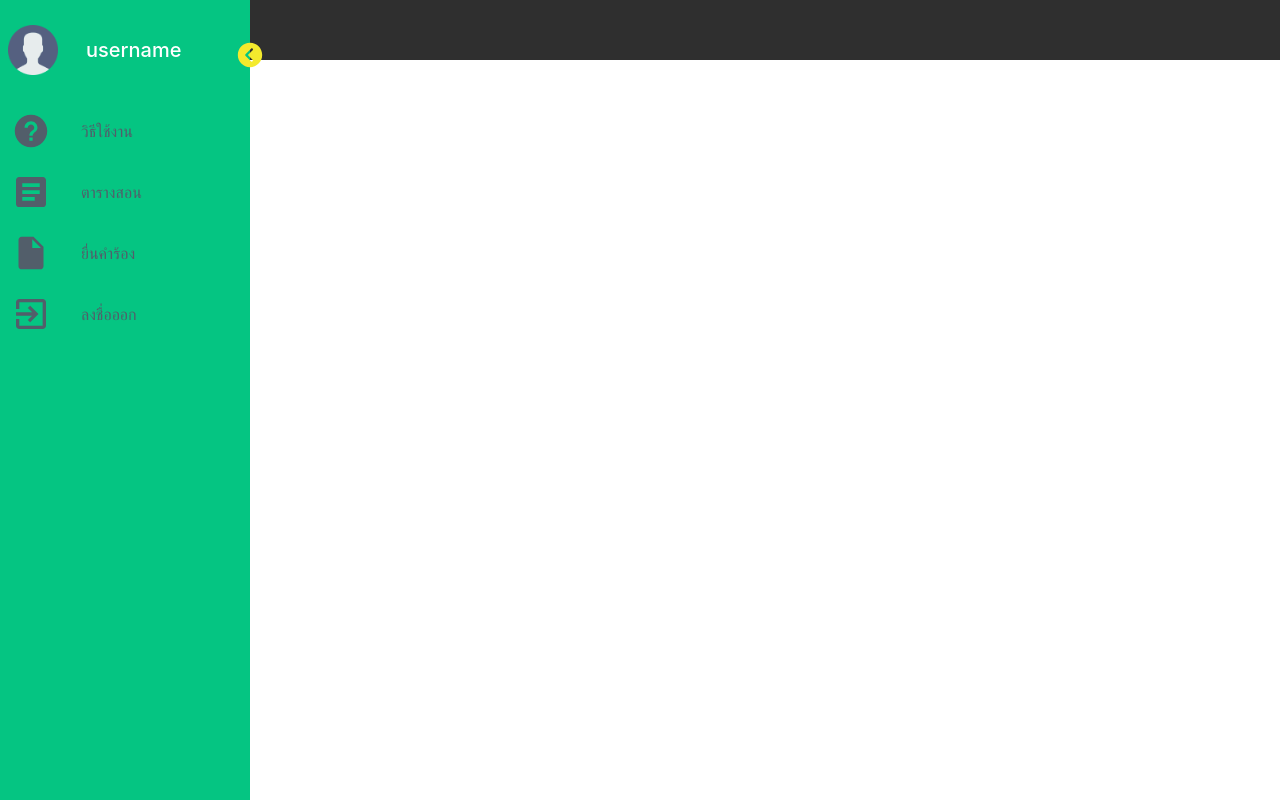
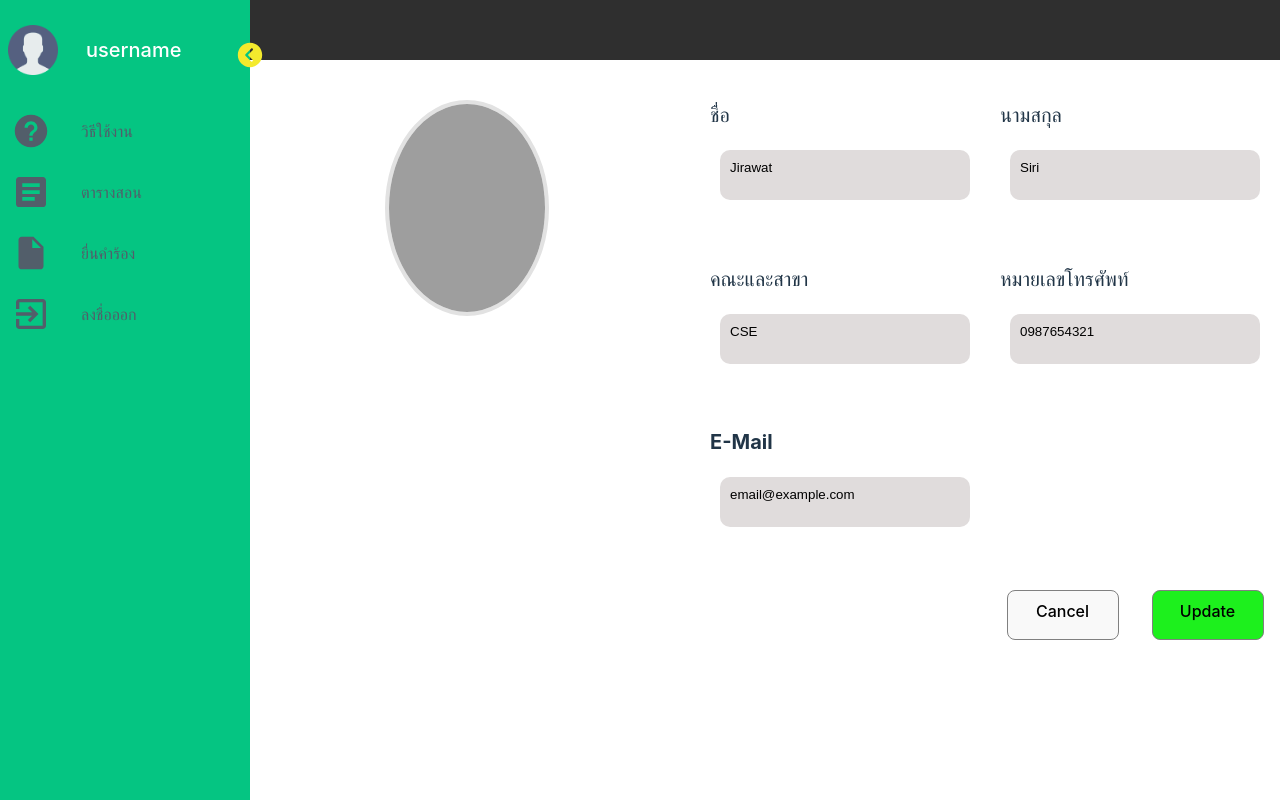
Before and after one commit to nattakit2543/SE-Final, a React (Vite) app in the folder SE_PROJ_2/: page /teacher/userInfo/editProfile in a window 1280 px wide. Built offline with nearby package versions, Linux system fonts and the light colour scheme; grey boxes are pictures that could not be loaded.

Commit message:
เชื่อมหน้า userInfo

```diff
--- a/SE_PROJ_2/src/pages/1Admin/AdminApp.jsx
+++ b/SE_PROJ_2/src/pages/1Admin/AdminApp.jsx
@@ -6,7 +6,8 @@ import EditTheCourseTem from './EditTheCourseTem';
 import SubjectManager from './SubjectManager';
 import UserInfo from '../UserInfo/UserInfo';
 import NavSidebarA from './layoutA/NavSidebarA';
-import CheckRequests from './CheckRequests'; // Import the new component
+import EditeProfile from '../UserInfo/EditeProfile';
+import CheckRequests from './CheckRequests';
 import './AdminApp.css';
 
 const AdminApp = () => {
@@ -32,6 +33,7 @@ const AdminApp = () => {
                     <Route path="subjectManager" element={<SubjectManager />} />
                     <Route path="userInfo" element={<UserInfo />} />
                     <Route path="checkRequests" element={<CheckRequests />} />
+                    <Route path="userInfo/editProfile" element={<EditeProfile />} />
                 </Routes>
             </div>
         </div>
--- a/SE_PROJ_2/src/pages/2Teacher/TeacherApp.jsx
+++ b/SE_PROJ_2/src/pages/2Teacher/TeacherApp.jsx
@@ -4,6 +4,7 @@ import HowToUseT from './HowToUseT';
 import SchTable from './SchTable';
 import ReqSub from './ReqSub';
 import UserInfo from '../UserInfo/UserInfo';
+import EditeProfile from '../UserInfo/EditeProfile';
 import NavSidebarT from './layoutT/NavSidebarT';
 import './TeacherApp.css';
 
@@ -28,6 +29,7 @@ const TeacherApp = () => {
           <Route path="schTable" element={<SchTable />} />
           <Route path="reqSub" element={<ReqSub />} />
           <Route path="userInfo" element={<UserInfo />} />
+          <Route path="userInfo/editProfile" element={<EditeProfile />} />
         </Routes>
       </div>
     </div>
--- /dev/null
+++ b/SE_PROJ_2/src/pages/UserInfo/EditeProfile.jsx
@@ -0,0 +1,139 @@
+import React, { useState, useEffect } from 'react';
+import { useNavigate } from 'react-router-dom';
+import './UserInfo.css';
+
+function EditeProfile() {
+    const [firstName, setFirstName] = useState('');
+    const [lastName, setLastName] = useState('');
+    const [branchFaculty, setBranchFaculty] = useState('');
+    const [phoneNumber, setPhoneNumber] = useState('');
+    const [eMail, setEMail] = useState('');
+    const [imageUrl, setImageUrl] = useState(null);
+    const navigate = useNavigate();
+
+    useEffect(() => {
+        setFirstName('Jirawat');
+        setLastName('Siri');
+        setBranchFaculty('CSE');
+        setPhoneNumber('0987654321');
+        setEMail('email@example.com');
+    }, []);
+
+    const handleImageChange = (e) => {
+        const file = e.target.files[0];
+        if (file && file.type.substr(0, 5) === "image") {
+            const reader = new FileReader();
+            reader.onloadend = () => {
+                setImageUrl(reader.result);
+            };
+            reader.readAsDataURL(file);
+        } else {
+            console.log("Not an image file");
+        }
+    };
+
+    const triggerFileInputClick = () => {
+        document.getElementById('imageInput').click();
+    };
+
+    const handleCancel = () => {
+        navigate('../userInfo');
+    };
+
+    const handleUpdate = () => {
+        navigate('../userInfo');
+    };
+
+    return (
+        <div className="ProfilePage">
+            <div className="UserProfile">
+                <div className="container">
+                    <img className="PictureProfile"
+                        style={{ borderRadius: '100%'}}
+                        src={imageUrl || 'path_to_default_image.jpg'}
+                        alt="Profile"
+                        onClick={triggerFileInputClick}
+                    />
+                    <input
+                        id="imageInput"
+                        type="file"
+                        hidden
+                        onChange={handleImageChange}
+                    />
+                </div>
+                <div className="Information">
+                    <div className="TextSpace">
+                        <p className="TextTitle">ชื่อ</p>
+                        <div className="TextBox">
+                            <input
+                                type="text"
+                                className="NameText"
+                                value={firstName}
+                                onChange={(e) => setFirstName(e.target.value)}
+                                style={{ backgroundColor: 'transparent', border: 'none', outline: 'none' }}
+                            />
+                        </div>
+                    </div>
+                    <div className="TextSpace">
+                        <p className="TextTitle">นามสกุล</p>
+                        <div className="TextBox">
+                            <input
+                                type="text"
+                                className="NameText"
+                                value={lastName}
+                                onChange={(e) => setLastName(e.target.value)}
+                                style={{ backgroundColor: 'transparent', border: 'none', outline: 'none' }}
+                            />
+                        </div>
+                    </div>
+                    <div className="TextSpace">
+                        <p className="TextTitle">คณะและสาขา</p>
+                        <div className="TextBox">
+                            <input
+                                type="text"
+                                className="NameText"
+                                value={branchFaculty}
+                                onChange={(e) => setBranchFaculty(e.target.value)}
+                                style={{ backgroundColor: 'transparent', border: 'none', outline: 'none' }}
+                            />
+                        </div>
+                    </div>
+                    <div className="TextSpace">
+                        <p className="TextTitle">หมายเลขโทรศัพท์</p>
+                        <div className="TextBox">
+                            <input
+                                type="text"
+                                className="NameText"
+                                value={phoneNumber}
+                                onChange={(e) => setPhoneNumber(e.target.value)}
+                                style={{ backgroundColor: 'transparent', border: 'none', outline: 'none' }}
+                            />
+                        </div>
+                    </div>
+                    <div className="TextSpace">
+                        <p className="TextTitle">E-Mail</p>
+                        <div className="TextBox">
+                            <input
+                                type="email"
+                                className="NameText"
+                                value={eMail}
+                                onChange={(e) => setEMail(e.target.value)}
+                                style={{ backgroundColor: 'transparent', border: 'none', outline: 'none' }}
+                            />
+                        </div>
+                    </div>
+                    <div className="EditingBox">
+                        <button className='CancelButton' onClick={handleCancel}>
+                            Cancel
+                        </button>
+                        <button className='UpdateButton' onClick={handleUpdate}>
+                            Update
+                        </button>
+                    </div>
+                </div>
+            </div>
+        </div>
+    );
+}
+
+export default EditeProfile;
--- a/SE_PROJ_2/src/pages/UserInfo/UserInfo.css
+++ b/SE_PROJ_2/src/pages/UserInfo/UserInfo.css
@@ -1,84 +1,105 @@
-/* Profile.css */
-.userInfo-container {
-  width: 100vw;
-  height: 100vh;
-  position: relative;
-  background-color: #D9D9D9;
+.ProfilePage{
+  background-color: white;
 }
 
-.circle {
-  width: 10.42vw; /* 200px/1920px */
-  height: 23.15vh; /* 250px/1080px */
-  background-color: #929292;
-  border-radius: 50%;
-  position: absolute;
-  left: 32.35vw; /* 621px/1920px */
-  top: 23.15vh; /* 250px/1080px */
+.UserProfile {
+  display: grid;
+  grid-template-columns: 1fr 1fr;
+  max-width: 1400px;
+  column-gap: 16px;
+  row-gap: 16px;
 }
 
-.box {
-  width: 10.94vw; /* 210px/1920px */
-  height: 4.63vh; /* 50px/1080px */
-  background-color: #929292;
-  position: absolute;
+.container {
+  margin-top: 30px;
+  width: 100%;
+  background-color: rgb(255, 255, 255);
+  height: 650px;
 }
 
-.text {
-  font-size: 1.33vh; /* 16px/1080px */
-  color: black;
-  position: absolute;
+.PictureProfile {
+  width: 36%;
+  display: flex;
+  justify-content: center;
+  align-items: flex-start;
+  height: 32%;
+  margin-left: auto;
+  margin-right: auto;
+  margin-top: 10px;
+  border: 4px solid rgb(226, 226, 226);
 }
 
-/* Custom classes for specific boxes and texts */
-.box-name {
-  left: 44.22vw; /* 849px/1920px */
-  top: 21.2vh; /* 229px/1080px */
+.EditButton {
+  width: 112px;
+  display: flex;
+  justify-content: center;
+  align-items: flex-start;
+  height: 50px;
+  margin-left: auto;
+  margin-right: auto;
+  margin-top: 10px;
+  border: 1px solid gray;
 }
 
-.box-surname {
-  left: 56.51vw; /* 1089px/1920px */
-  top: 21.2vh;
+.Information {
+  margin-top: 30px;
+  width: 100%;
+  display: grid;
+  grid-template-columns: 1fr 1fr;
+  background-color: rgb(255, 255, 255);
+  max-height: 550px;
 }
 
-.box-faculty {
-  width: 23.44vw; /* 450px/1920px */
-  left: 44.22vw;
-  top: 28.43vh; /* 307px/1080px */
+.TextSpace {
+  height: 1px;
 }
 
-.box-phone {
-  width: 23.44vw;
-  left: 44.22vw;
-  top: 35.65vh; /* 385px/1080px */
+.TextTitle {
+  display: flex;
+  margin: 10px;
+  font-size: 20px;
+  font-weight: bold;
+  width: 200px;
 }
 
-.box-email {
-  width: 23.44vw;
-  left: 44.22vw;
-  top: 42.87vh; /* 463px/1080px */
+.TextBox {
+  margin: 20px;
+  background-color: rgb(224, 220, 220);
+  border-radius: 10px;
+  height: 50px;
+  width: 250px;
 }
 
-.text-name {
-  left: 44.22vw;
-  top: 19.35vh; /* 209px/1080px */
+.NameText{
+  padding: 10px;
 }
 
-.text-surname {
-  left: 56.51vw;
-  top: 19.35vh;
+.EditingBox{
+  margin-top: auto;
+
+  display: flex;
+  flex-direction: row;
 }
 
-.text-faculty {
-  left: 44.22vw;
-  top: 26.57vh; /* 287px/1080px */
+.CancelButton {
+  width: 112px;
+  display: flex;
+  justify-content: center;
+  height: 50px;
+  margin-left: auto;
+  margin-right: auto;
+  margin-top: 10px;
+  border: 1px solid gray;
 }
 
-.text-phone {
-  left: 44.22vw;
-  top: 33.80vh; /* 365px/1080px */
+.UpdateButton {
+  width: 112px;
+  display: flex;
+  justify-content: center;
+  height: 50px;
+  margin-left: auto;
+  margin-right: auto;
+  margin-top: 10px;
+  background-color: rgb(29, 240, 29);
+  border: 1px solid gray;
 }
-
-.text-email {
-  left: 44.22vw;
-  top: 41.02vh; /* 443px/1080px */
-}
--- a/SE_PROJ_2/src/pages/UserInfo/UserInfo.jsx
+++ b/SE_PROJ_2/src/pages/UserInfo/UserInfo.jsx
@@ -1,28 +1,92 @@
-import React from 'react';
-import sosImage from '../../assets/SOS.png';
+import React, { useState, useEffect } from 'react';
+import { useNavigate } from 'react-router-dom';
 import './UserInfo.css';
 
-const UserInfo = () => {
+function UserInfo() {
+    const [firstName, setFirstName] = useState('');
+    const [lastName, setLastName] = useState(null);
+    const [branchFaculty, setBranchFaculty] = useState(null);
+    const [phoneNumber, setPhoneNumber] = useState(null);
+    const [eMail, setEMail] = useState(null);
+    const [imageUrl, setImageUrl] = useState(null);
+    const navigate = useNavigate();
+
+    useEffect(() => {
+        setFirstName('Jirawat')
+        setLastName('Siri')
+        setBranchFaculty('CSE')
+        setPhoneNumber('0987654321')
+        setEMail('email@example.com')
+    }, []);
+
+    const handleImageChange = (e) => {
+        const file = e.target.files[0];
+        if (file && file.type.substr(0, 5) === "image") {
+            const reader = new FileReader();
+            reader.onloadend = () => {
+                setImageUrl(reader.result);
+            };
+            reader.readAsDataURL(file);
+        } else {
+            console.log("Not an image file");
+        }
+    };
+
+    const triggerFileInputClick = () => {
+        document.getElementById('imageInput').click();
+    };
+
     return (
-        <div className="userInfo-container">
-            <div className="circle"></div>
-
-            <div className="box box-name"></div>
-            <div className="text text-name">ชื่อ</div>
-
-            <div className="box box-surname"></div>
-            <div className="text text-surname">นามสกุล</div>
-
-            <div className="box box-faculty"></div>
-            <div className="text text-faculty">คณะและสาขา</div>
-
-            <div className="box box-phone"></div>
-            <div className="text text-phone">เบอร์โทรศัพท์</div>
-
-            <div className="box box-email"></div>
-            <div className="text text-email">อีเมล</div>
+        <div className="ProfilePage">
+            <div className="UserProfile">
+                <div className="container">
+                    <img className="PictureProfile"
+                        style={{ borderRadius: '100%'}}
+                        src={imageUrl}
+                        alt="Profile"
+                        onClick={triggerFileInputClick}
+                    />
+                    <input
+                        id="imageInput"
+                        type="file"
+                        hidden
+                        onChange={handleImageChange}
+                    />
+                </div>
+                <div className="Information">
+                    <div className="TextSpace">
+                        <p className="TextTitle">ชื่อ</p>
+                        <div className="TextBox"><p className="NameText">{firstName}</p></div>
+                    </div>
+                    <div className="TextSpace">
+                        <p className="TextTitle">นามสกุล</p>
+                        <div className="TextBox"><p className="NameText">{lastName}</p></div>
+                    </div>
+                    <div className="TextSpace">
+                        <p className="TextTitle">คณะและสาขา</p>
+                        <div className="TextBox"><p className="NameText">{branchFaculty}</p></div>
+                    </div>
+                    <div className="TextSpace">
+                        <p className="TextTitle">หมายเลขโทรศัพท์</p>
+                        <div className="TextBox"><p className="NameText">{phoneNumber}</p></div>
+                    </div>
+                    <div className="TextSpace">
+                        <p className="TextTitle">E-Mail</p>
+                        <div className="TextBox"><p className="NameText">{eMail}</p></div>
+                    </div>
+                    <div className="EditingBox">
+                        <button
+                            className='EditButton'
+                            style={{width: '70%'}}
+                            onClick={() => navigate('editProfile')}
+                        >
+                            Edit
+                        </button>
+                    </div>
+                </div>
+            </div>
         </div>
     );
-};
+}
 
 export default UserInfo;
```
